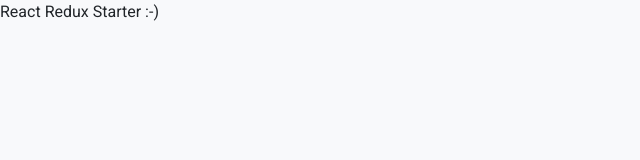
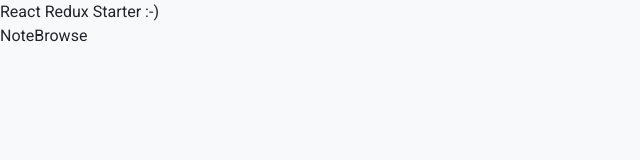
Before and after one commit to avneesh-jha/notomatic, a React (Create React App) app: page / in a window 1280 px wide. Shown: the top 160 px of the page, without its empty margins (0-640 px from the left). Built offline with nearby package versions, Linux system fonts and the light colour scheme.

Commit message:
fix:setup the routing for all components with APP as parents and other as it's children

```diff
--- a/src/App.jsx
+++ b/src/App.jsx
@@ -1,3 +1,10 @@
+import { Outlet } from "react-router-dom";
+
 export function App() {
-  return <div>React Redux Starter :-)</div>;
+  return (
+    <div>
+      React Redux Starter :-)
+      <Outlet />
+    </div>
+  );
 }
--- a/src/index.js
+++ b/src/index.js
@@ -4,13 +4,26 @@ import { Provider } from "react-redux";
 import { store } from "./store";
 import { App } from "./App";
 import { StrictMode } from "react";
-
+import { BrowserRouter, Route, Routes } from "react-router-dom";
+import { Note } from "./pages/Note/Note";
+import { NoteBrowse } from "./pages/NoteBrowse/NoteBrowse";
+import { NoteCreate } from "./pages/NoteCreate/NoteCreate";
+import { PageNotFound } from "./pages/PageNotFound/PageNotFound";
 const root = ReactDOM.createRoot(document.getElementById("root"));
 
 root.render(
   <StrictMode>
     <Provider store={store}>
-      <App />
+      <BrowserRouter>
+        <Routes>
+          <Route path="/" element={<App />}>
+            <Route path="/" element={<NoteBrowse />} />
+            <Route path="/note/:id" element={<Note />} />
+            <Route path="/note/new" element={<NoteCreate />} />
+            <Route path="*" element={<PageNotFound />} />
+          </Route>
+        </Routes>
+      </BrowserRouter>
     </Provider>
   </StrictMode>
 );
```
